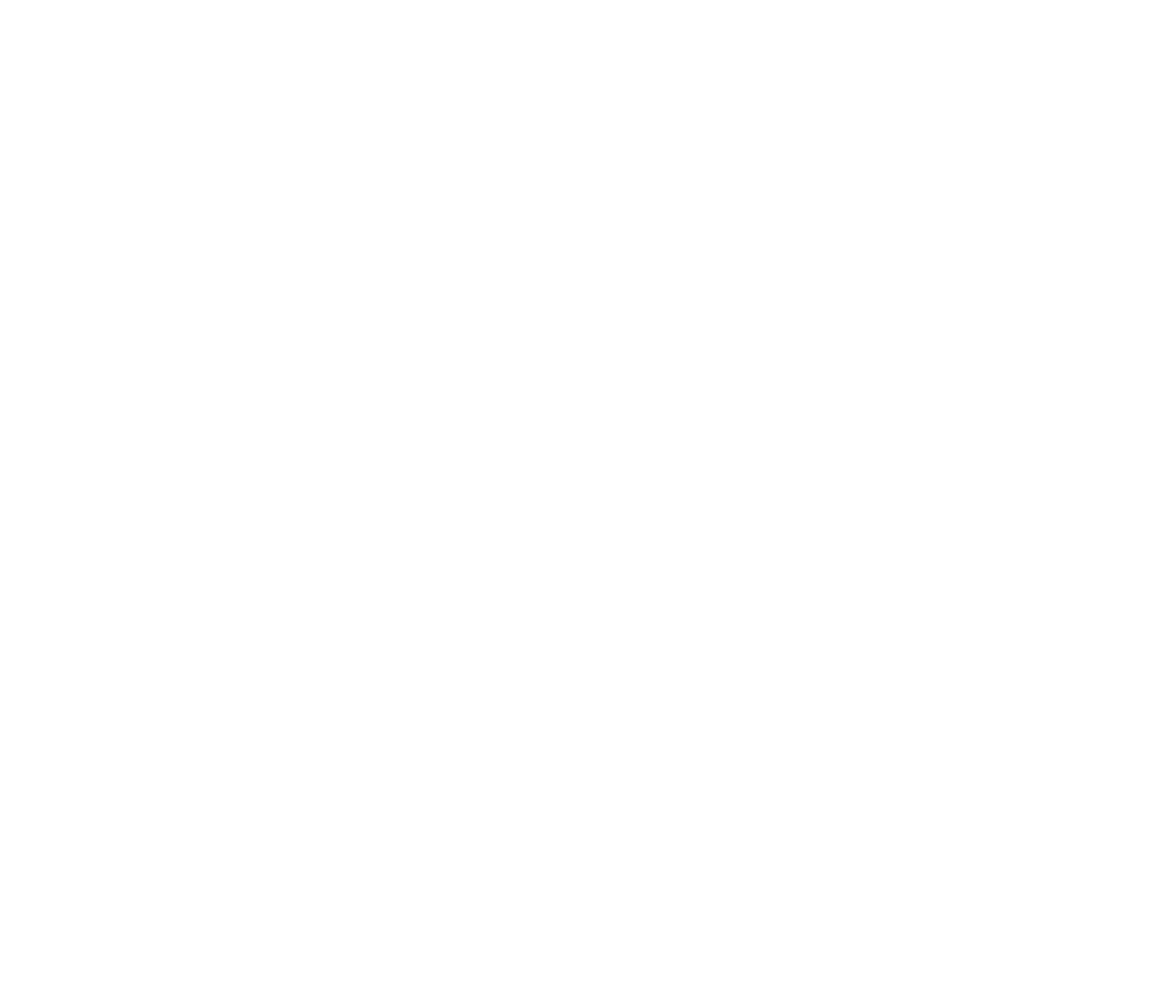
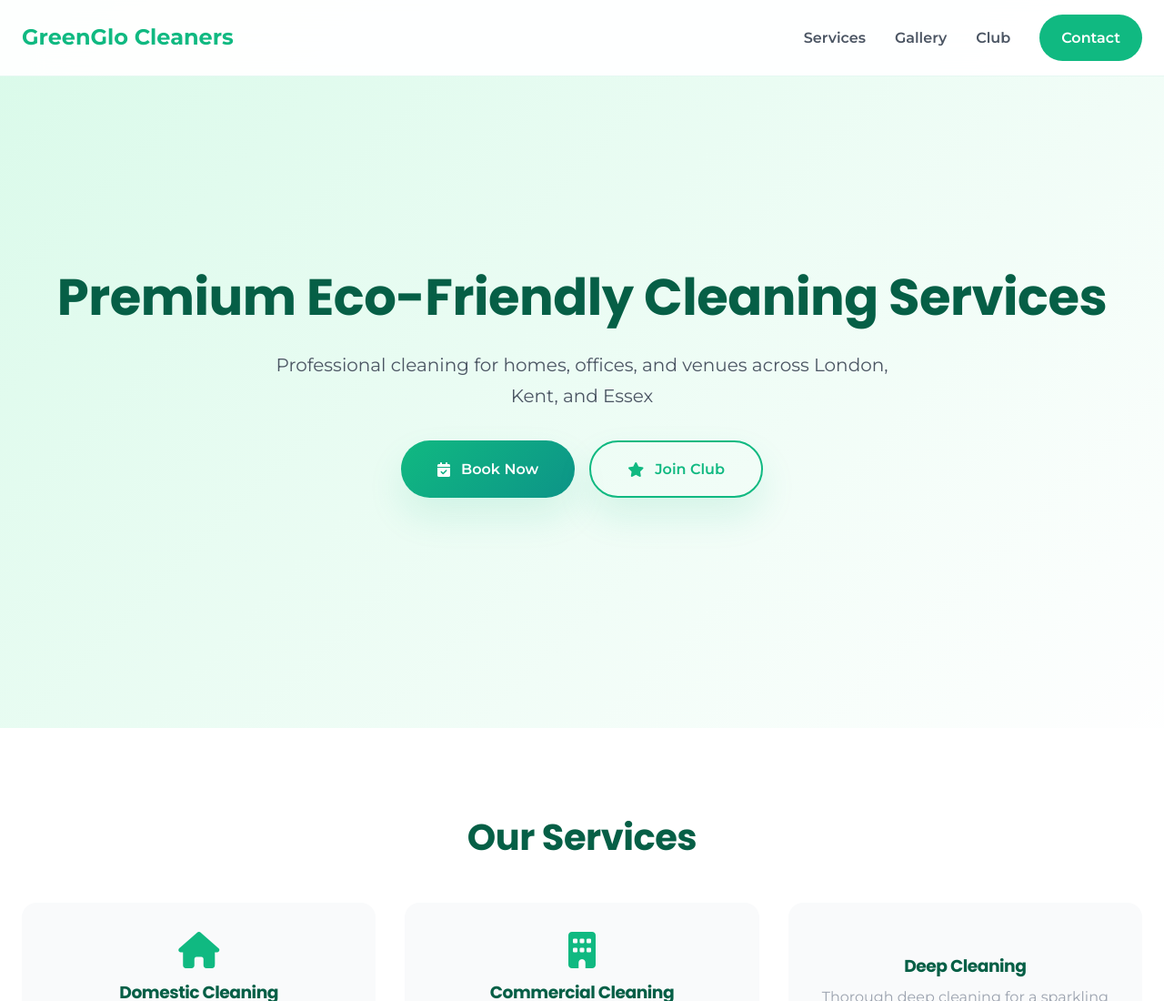
Before and after one commit to greenglocleaning/greenglocleaningco, a website: page index.html in a window 1280 px wide. Shown: the top 1100 px of the page at 91% size. Before the commit the page ends 800 px from the top, so only its background shows below. Drawn offline with nearby package versions, Linux system fonts and the light colour scheme.

Commit message:
Restore index.html from last working version

```diff
--- a/index.html
+++ b/index.html
@@ -1,3 +1,4 @@
+
 <!DOCTYPE html>
 <html lang="en">
 
@@ -5,68 +6,6 @@
     <meta charset="UTF-8">
     <meta name="viewport" content="width=device-width, initial-scale=1.0, maximum-scale=5.0, user-scalable=yes">
     <title>GreenGlo Cleaners | Premium Eco-Friendly Cleaning Services London</title>
-    <meta property="og:title" content="GreenGlo Cleaners | Premium Eco-Friendly Cleaning Services London">
-    <meta property="og:description" content="Premium eco-friendly cleaning services for homes, offices and venues across London, Kent and Essex.">
-    <meta property="og:type" content="website">
-    <meta property="og:url" content="https://greenglocleaningco.com/">
-    <meta property="og:image" content="https://greenglocleaningco.com/logo.png">
-    <meta property="og:image:width" content="1200">
-    <meta property="og:image:height" content="630">
-    <meta property="og:image:alt" content="GreenGlo Cleaners logo">
-    <meta property="og:site_name" content="GreenGlo Cleaners">
-    <meta name="twitter:card" content="summary_large_image">
-    <meta name="twitter:title" content="GreenGlo Cleaners | Premium Eco-Friendly Cleaning Services London">
-    <meta name="twitter:description" content="Premium eco-friendly cleaning services for homes, offices and venues across London, Kent and Essex.">
-    <meta name="twitter:image" content="https://greenglocleaningco.com/logo.png">
-    <!-- Authoritative business details for search engines (phone, email, service areas) -->
-    <script type="application/ld+json">
-    {
-      "@context": "https://schema.org",
-      "@graph": [
-        {
-          "@type": "Organization",
-          "@id": "https://greenglocleaningco.com/#organization",
-          "name": "GreenGlo Cleaners",
-          "url": "https://greenglocleaningco.com/",
-          "logo": "https://greenglocleaningco.com/logo.png",
-          "email": "info@greenglocleaningco.com",
-          "telephone": "+447767972498",
-          "sameAs": [
-            "https://instagram.com/greenglocleaningco",
-            "https://tiktok.com/@greenglocleaningco",
-            "https://facebook.com/greenglocleaningco"
-          ]
-        },
-        {
-          "@type": "CleaningService",
-          "@id": "https://greenglocleaningco.com/#business",
-          "name": "GreenGlo Cleaners",
-          "url": "https://greenglocleaningco.com/",
-          "image": "https://greenglocleaningco.com/logo.png",
-          "logo": "https://greenglocleaningco.com/logo.png",
-          "description": "Premium eco-friendly cleaning services for homes, offices and venues across London, Kent and Essex.",
-          "telephone": "+447767972498",
-          "email": "info@greenglocleaningco.com",
-          "priceRange": "$$",
-          "currenciesAccepted": "GBP",
-          "parentOrganization": { "@id": "https://greenglocleaningco.com/#organization" },
-          "areaServed": [
-            { "@type": "City", "name": "London" },
-            { "@type": "AdministrativeArea", "name": "Kent" },
-            { "@type": "AdministrativeArea", "name": "Essex" }
-          ]
-        },
-        {
-          "@type": "WebSite",
-          "@id": "https://greenglocleaningco.com/#website",
-          "url": "https://greenglocleaningco.com/",
-          "name": "GreenGlo Cleaners",
-          "publisher": { "@id": "https://greenglocleaningco.com/#organization" },
-          "inLanguage": "en-GB"
-        }
-      ]
-    }
-    </script>
     <link rel="icon" type="image/png" href="logo.png">
     <link rel="apple-touch-icon" href="logo.png">
     <link rel="shortcut icon" type="image/x-icon" href="logo.png">
@@ -76,3 +15,207 @@
     <script type="text/javascript" src="https://cdn.jsdelivr.net/npm/@emailjs/browser@4/dist/email.min.js"></script>
     <!-- Add Supabase client library -->
     <script src="https://cdn.jsdelivr.net/npm/@supabase/supabase-js@2"></script>
+    <style>
+        :root {
+            --primary-green: #10B981;
+            --secondary-green: #34D399;
+            --dark-green: #065F46;
+            --light-green: #D1FAE5;
+            --accent-green: #059669;
+            --emerald: #10B981;
+            --teal: #0D9488;
+            --mint: #A7F3D0;
+            --white: #FFFFFF;
+            --off-white: #F9FAFB;
+            --light-gray: #F3F4F6;
+            --medium-gray: #9CA3AF;
+            --dark-gray: #4B5563;
+            --black: #111827;
+            --gold: #FBBF24;
+            --shadow: 0 20px 40px rgba(16, 185, 129, 0.12);
+            --shadow-lg: 0 25px 50px rgba(16, 185, 129, 0.15);
+            --transition: all 0.4s cubic-bezier(0.4, 0, 0.2, 1);
+            --border-radius: 16px;
+            --border-radius-lg: 24px;
+            --gradient-primary: linear-gradient(135deg, var(--primary-green), var(--teal));
+            --gradient-dark: linear-gradient(135deg, var(--dark-green), var(--teal));
+        }
+
+        * {
+            margin: 0;
+            padding: 0;
+            box-sizing: border-box;
+            -webkit-tap-highlight-color: transparent;
+        }
+
+        html {
+            font-size: 16px;
+            scroll-behavior: smooth;
+            scroll-padding-top: 80px;
+        }
+
+        body {
+            font-family: 'Montserrat', sans-serif;
+            line-height: 1.7;
+            color: var(--dark-gray);
+            background-color: var(--off-white);
+            overflow-x: hidden;
+            -webkit-font-smoothing: antialiased;
+        }
+
+        h1, h2, h3, h4, h5, h6 {
+            font-family: 'Poppins', sans-serif;
+            font-weight: 700;
+            line-height: 1.2;
+            color: var(--dark-green);
+            letter-spacing: -0.5px;
+        }
+
+        .container {
+            width: 100%;
+            max-width: 1280px;
+            margin: 0 auto;
+            padding: 0 1.5rem;
+        }
+
+        .btn {
+            display: inline-flex;
+            align-items: center;
+            justify-content: center;
+            padding: 1rem 2.5rem;
+            background: var(--gradient-primary);
+            color: var(--white);
+            border: none;
+            border-radius: 50px;
+            font-weight: 600;
+            font-size: 1rem;
+            cursor: pointer;
+            transition: var(--transition);
+            text-decoration: none;
+            position: relative;
+            overflow: hidden;
+            z-index: 1;
+            box-shadow: var(--shadow);
+            gap: 0.75rem;
+            min-height: 56px;
+        }
+
+        .navbar {
+            position: fixed;
+            top: 0;
+            left: 0;
+            width: 100%;
+            background: rgba(255, 255, 255, 0.95);
+            backdrop-filter: blur(20px);
+            z-index: 1000;
+            border-bottom: 1px solid rgba(16, 185, 129, 0.1);
+            transition: var(--transition);
+        }
+
+        .hero {
+            min-height: 100vh;
+            padding: 120px 0 80px;
+            background: linear-gradient(135deg, rgba(209, 250, 229, 0.8) 0%, rgba(255, 255, 255, 0.9) 100%);
+            position: relative;
+            overflow: hidden;
+            display: flex;
+            align-items: center;
+            text-align: center;
+        }
+
+        .section {
+            padding: 6rem 0;
+            position: relative;
+        }
+    </style>
+</head>
+
+<body>
+    <!-- Navigation -->
+    <nav class="navbar" id="navbar">
+        <div class="container">
+            <div style="display: flex; justify-content: space-between; align-items: center; padding: 1rem 0;">
+                <a href="index.html" style="color: var(--primary-green); text-decoration: none; font-weight: 700; font-size: 1.5rem;">
+                    GreenGlo Cleaners
+                </a>
+                <div style="display: flex; gap: 2rem; align-items: center;">
+                    <a href="services.html" style="color: var(--dark-gray); text-decoration: none; font-weight: 600;">Services</a>
+                    <a href="gallery.html" style="color: var(--dark-gray); text-decoration: none; font-weight: 600;">Gallery</a>
+                    <a href="greengloclub.html" style="color: var(--dark-gray); text-decoration: none; font-weight: 600;">Club</a>
+                    <a href="#contact" style="color: var(--white); background: var(--primary-green); padding: 0.75rem 1.5rem; border-radius: 50px; text-decoration: none; font-weight: 600;">Contact</a>
+                </div>
+            </div>
+        </div>
+    </nav>
+
+    <!-- Hero Section -->
+    <section class="hero">
+        <div class="container" style="text-align: center;">
+            <h1 style="font-size: 3.5rem; margin-bottom: 1.5rem; color: var(--dark-green);">
+                Premium Eco-Friendly Cleaning Services
+            </h1>
+            <p style="font-size: 1.25rem; color: var(--dark-gray); margin-bottom: 2rem; max-width: 700px; margin-left: auto; margin-right: auto;">
+                Professional cleaning for homes, offices, and venues across London, Kent, and Essex
+            </p>
+            <div style="display: flex; gap: 1rem; justify-content: center; flex-wrap: wrap;">
+                <a href="services.html" class="btn" style="background: var(--gradient-primary);">
+                    <i class="fas fa-calendar-check"></i> Book Now
+                </a>
+                <a href="greengloclub.html" class="btn" style="background: transparent; border: 2px solid var(--primary-green); color: var(--primary-green);">
+                    <i class="fas fa-star"></i> Join Club
+                </a>
+            </div>
+        </div>
+    </section>
+
+    <!-- Services Section -->
+    <section class="section" style="background: var(--white);">
+        <div class="container">
+            <h2 style="text-align: center; font-size: 2.5rem; margin-bottom: 3rem;">Our Services</h2>
+            <div style="display: grid; grid-template-columns: repeat(auto-fit, minmax(280px, 1fr)); gap: 2rem;">
+                <div style="background: var(--off-white); padding: 2rem; border-radius: var(--border-radius); text-align: center;">
+                    <i class="fas fa-home" style="font-size: 2.5rem; color: var(--primary-green); margin-bottom: 1rem;"></i>
+                    <h3 style="margin-bottom: 0.5rem;">Domestic Cleaning</h3>
+                    <p style="color: var(--medium-gray);">Professional home cleaning services tailored to your needs</p>
+                </div>
+                <div style="background: var(--off-white); padding: 2rem; border-radius: var(--border-radius); text-align: center;">
+                    <i class="fas fa-building" style="font-size: 2.5rem; color: var(--primary-green); margin-bottom: 1rem;"></i>
+                    <h3 style="margin-bottom: 0.5rem;">Commercial Cleaning</h3>
+                    <p style="color: var(--medium-gray);">Comprehensive office and commercial space cleaning</p>
+                </div>
+                <div style="background: var(--off-white); padding: 2rem; border-radius: var(--border-radius); text-align: center;">
+                    <i class="fas fa-sparkles" style="font-size: 2.5rem; color: var(--primary-green); margin-bottom: 1rem;"></i>
+                    <h3 style="margin-bottom: 0.5rem;">Deep Cleaning</h3>
+                    <p style="color: var(--medium-gray);">Thorough deep cleaning for a sparkling home</p>
+                </div>
+            </div>
+        </div>
+    </section>
+
+    <!-- CTA Section -->
+    <section class="section" style="background: var(--gradient-dark); color: var(--white); text-align: center; padding: 4rem 0; border-radius: var(--border-radius-lg); margin: 2rem auto; max-width: 1200px;">
+        <div class="container">
+            <h2 style="color: var(--white); margin-bottom: 1.5rem;">Ready to Experience Premium Cleaning?</h2>
+            <p style="font-size: 1.125rem; margin-bottom: 2rem; opacity: 0.9;">Get your free quote today or join our membership club for exclusive benefits</p>
+            <a href="services.html" class="btn" style="background: var(--white); color: var(--primary-green); font-weight: 700;">Get Started Now</a>
+        </div>
+    </section>
+
+    <!-- Footer -->
+    <footer style="background: var(--black); color: var(--white); padding: 3rem 0; text-align: center;">
+        <div class="container">
+            <p>&copy; 2025 GreenGlo Cleaners. All rights reserved.</p>
+            <p style="margin-top: 1rem; color: var(--medium-gray);">
+                <i class="fas fa-phone"></i> 07767 972498 |
+                <i class="fas fa-envelope"></i> info@greenglocleaningco.com
+            </p>
+        </div>
+    </footer>
+
+    <script>
+        // Simple navigation
+        console.log('GreenGlo Cleaners website loaded');
+    </script>
+</body>
+
+</html>
```
